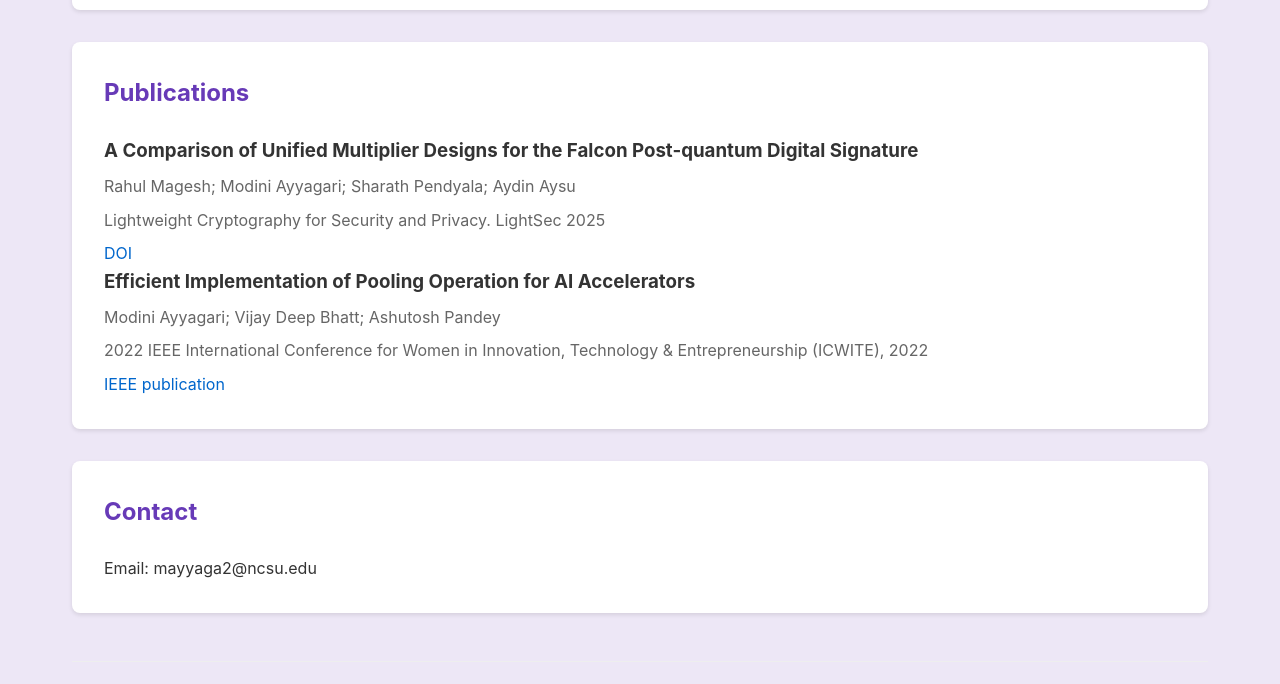
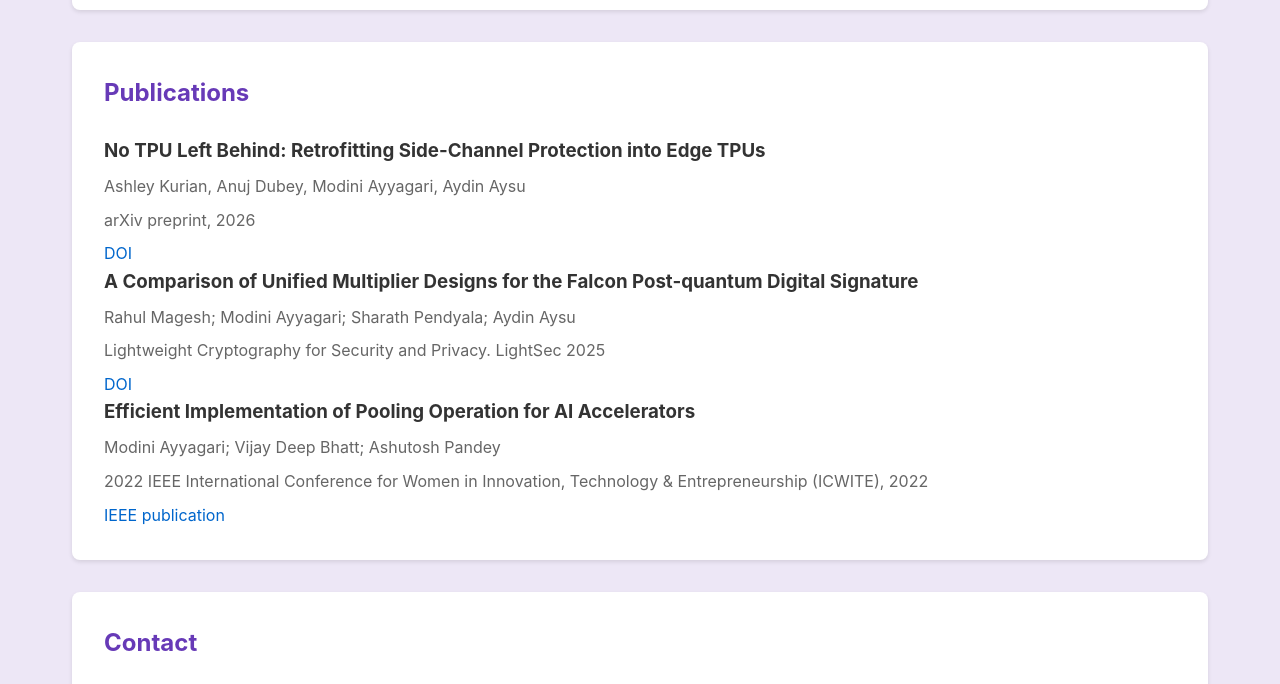
Before and after one commit to modiniayyagari/modiniayyagari.github.io, a plain HTML site: page index.html in a window 1280 px wide. Shown: the part 2000-2684 px from the top of the page. Drawn offline with Linux system fonts and the light colour scheme.

Commit message:
Add TPU paper arXiv pre-print details to index.html

```diff
--- a/index.html
+++ b/index.html
@@ -384,6 +384,12 @@
             <section id="publications" class="section">
                 <h2>Publications</h2>
                 <div class="publication-item">
+                    <h3>No TPU Left Behind: Retrofitting Side-Channel Protection into Edge TPUs</h3>
+                    <p>Ashley Kurian, Anuj Dubey, Modini Ayyagari, Aydin Aysu</p>
+                    <p>arXiv preprint, 2026</p>
+                    <a href="https://doi.org/10.48550/arXiv.2506.06597" target="_blank">DOI</a>
+                </div>
+                <div class="publication-item">
                     <h3>A Comparison of Unified Multiplier Designs for the Falcon Post-quantum Digital Signature</h3>
                     <p>Rahul Magesh; Modini Ayyagari; Sharath Pendyala; Aydin Aysu</p>
                     <p>Lightweight Cryptography for Security and Privacy. LightSec 2025</p>
```
